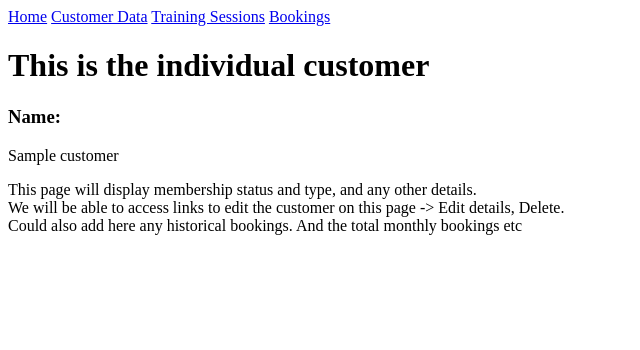
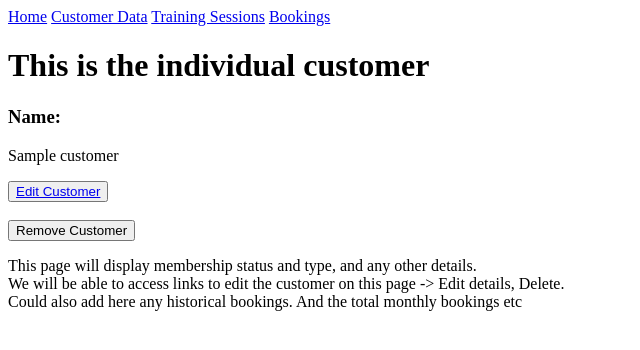
Before and after one commit to MozzBuilds/Resistance-Temple, a Flask app: page /customers/1 in a window 1280 px wide. Shown: the top 350 px of the page, without its empty margins (0-640 px from the left). Run offline with Flask 2, Linux system fonts and the light colour scheme; a database or web service that is not in the repository returns one stand-in record (values such as "Sample title"); some libraries are stand-ins or nearby versions.

Commit message:
Code tidied up - customer update not working yet

```diff
--- a/controllers/customer_controller.py
+++ b/controllers/customer_controller.py
@@ -1,16 +1,44 @@
-from flask import Flask, render_template
+from flask import Flask, render_template, redirect, request
 from flask import Blueprint
 from models.customer import Customer
 import repositories.customer_repository as customer_repository
 
 customers_blueprint = Blueprint('customers', __name__)
 
+# Show all customers
 @customers_blueprint.route('/customers')
 def customers():
     customers = customer_repository.select_all()
     return render_template('customers/index.html', customers = customers)
 
+# Show an individual customer
 @customers_blueprint.route('/customers/<id>')
 def show(id):
-    customer = customer_repository.select_by_id(id)
+    customer = customer_repository.select(id)
     return render_template('customers/show.html', customer=customer)
+
+# Form to edit an individual customer
+@customers_blueprint.route('/customers/<id>/edit')
+def edit(id):
+    customer = customer_repository.select(id)
+    return render_template('/customers/edit.html', customer=customer)
+
+# Updating the customer with the edited data
+@customers_blueprint.route('/customers/<id>', methods=['POST'])
+def update_customer(id):
+    name = request.form['name']
+    customer = Customer(name, id)
+    customer_repository.update(customer)
+    return redirect('/customers')
+    # All this is currently doing is redirecting back to /customers
+    # Terminal error:
+    # source for a multiple-column UPDATE item must be a sub-SELECT or ROW() expression
+
+
+
+# # Delete an individual session
+# @sessions_blueprint.route('/sessions/<id>/delete', methods=['POST'])
+# def delete(id):
+#     session_repository.delete(id)
+#     return redirect('/sessions')
+#     # The redirect works, but the delete does not
--- a/repositories/booking_repository.py
+++ b/repositories/booking_repository.py
@@ -21,8 +21,8 @@ def select_all():
     results = run_sql(sql)
 
     for row in results:
-        customer = customer_repository.select_by_id(row['customer_id'])
-        session = session_repository.select_by_id(row['session_id'])
+        customer = customer_repository.select(row['customer_id'])
+        session = session_repository.select(row['session_id'])
         booking = Booking(customer, session, row['id'])
         bookings.append(booking)
     return bookings
@@ -31,7 +31,7 @@ def delete_all():
     sql = 'DELETE FROM bookings'
     run_sql(sql)
 
-def delete_by_id(id):
+def delete(id):
     sql = 'DELETE FROM customers WHERE id = %s'
     values = [id]
     run_sql(sql, values)
--- a/repositories/customer_repository.py
+++ b/repositories/customer_repository.py
@@ -5,7 +5,6 @@ from models.session import Session
 
 def save(customer):
     sql = 'INSERT INTO customers( name ) VALUES ( %s ) RETURNING id'
-    # Add in extensions here when required
     values = [customer.name]
     results = run_sql( sql, values)
     customer.id = results[0]['id']
@@ -17,11 +16,10 @@ def select_all():
     results = run_sql(sql)
     for row in results:
         customer = Customer(row['name'], row['id'])
-        # Add in extensions here when required
         customers.append(customer)
     return customers
 
-def select_by_id(id):
+def select(id):
     customer = None
     sql = 'SELECT * FROM customers WHERE id = %s'
     values = [id]
@@ -29,8 +27,24 @@ def select_by_id(id):
 
     if result is not None:
         customer = Customer(result['name'], result['id'])
-        # Add in extensions here when required
     return customer
+
+def update(customer):
+    sql = 'UPDATE customers SET (name) = (%s) WHERE id = %s'
+    values = [customer.name, customer.id]
+    run_sql(sql,values)
+
+def delete_all():
+    sql = 'DELETE FROM customers'
+    run_sql(sql)
+
+def delete_by_id(id):
+    sql = 'DELETE FROM customers WHERE id = %s'
+    values = [id]
+    run_sql(sql, values)
+
+
+
 
 # This will be required if we want to display session bookings for a given customer:
 # def sessions(customer):
@@ -42,17 +56,3 @@ def select_by_id(id):
 #         session = Session(row['name'], row['type'], row['date'], row['start_time'], row['end_time'])
 #         sessions.append(session)
 #     return sessions
-
-def delete_all():
-    sql = 'DELETE FROM customers'
-    run_sql(sql)
-
-def delete_by_id(id):
-    sql = 'DELETE FROM customers WHERE id = %s'
-    values = [id]
-    run_sql(sql, values)
-
-def update(customer):
-    sql = 'UPDATE customers SET (name) = (%s) WHERE id = %s'
-    values = [customer.name]
-    run_sql(sql,values)
--- a/templates/customers/show.html
+++ b/templates/customers/show.html
@@ -5,6 +5,13 @@
     <h3>Name:</h3>
     <p>
         {{customer.name}}
+        <div>
+        <button type="button"><a href="/customers/{{customer.id}}/edit">Edit Customer</a></button>
+        </div>
+        <br>
+        <form class='delete_button' action='/customers/{{customer.id}}/delete' method='POST'>
+            <button type='submit'>Remove Customer</button>
+        </form>
     </p>
     <p>
         This page will display membership status and type, and any other details.
@@ -14,3 +21,11 @@
         Could also add here any historical bookings. And the total monthly bookings etc
     </p>
 {% endblock  %}
+
+
+<p>
+    <button type='button'><a href="/sessions/{{session.id}}/edit">Edit Event</a></button>
+</p>
+
+<form class='delete_button' action='/sessions/{{session.id}}/delete' method='POST'>
+    <button type='submit'>Delete Session</button>
```
Also changed, not shown: controllers/session_controller.py (+3 -4 lines), repositories/session_repository.py (+15 -16 lines), templates/customers/edit.html (added, +17 -0 lines), 1 other file.
